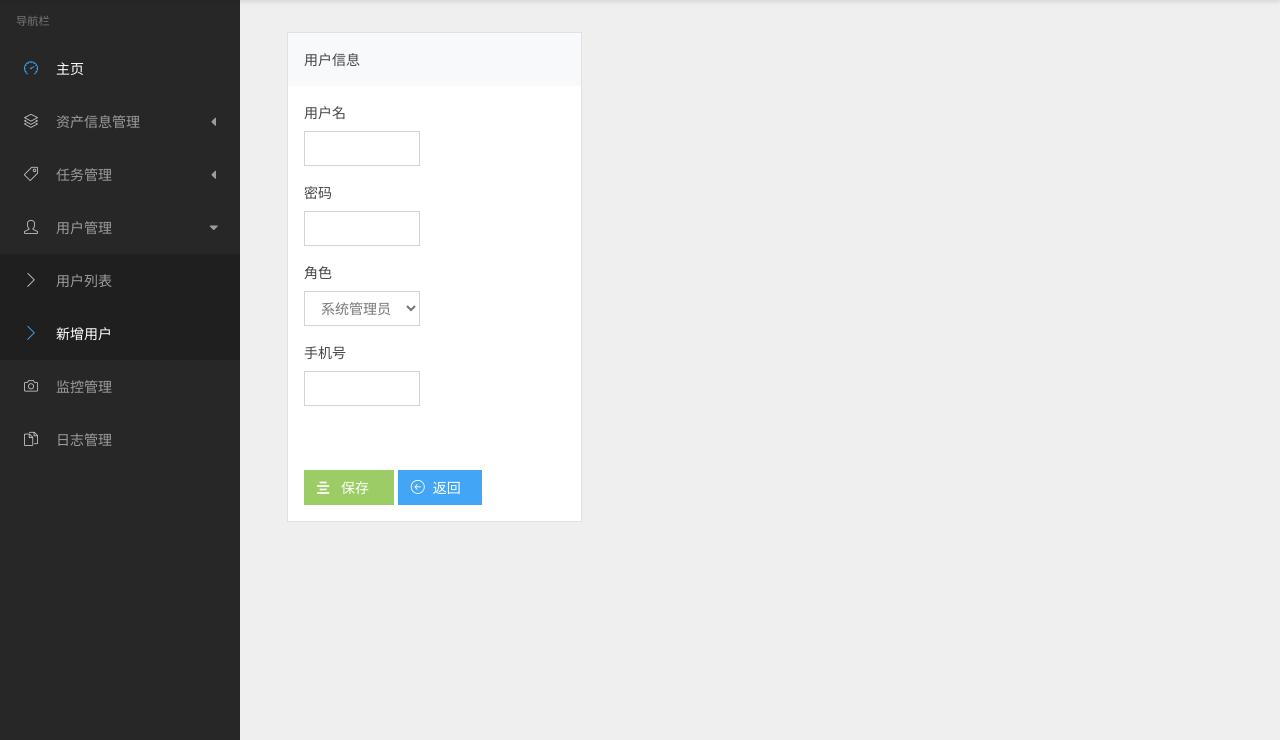
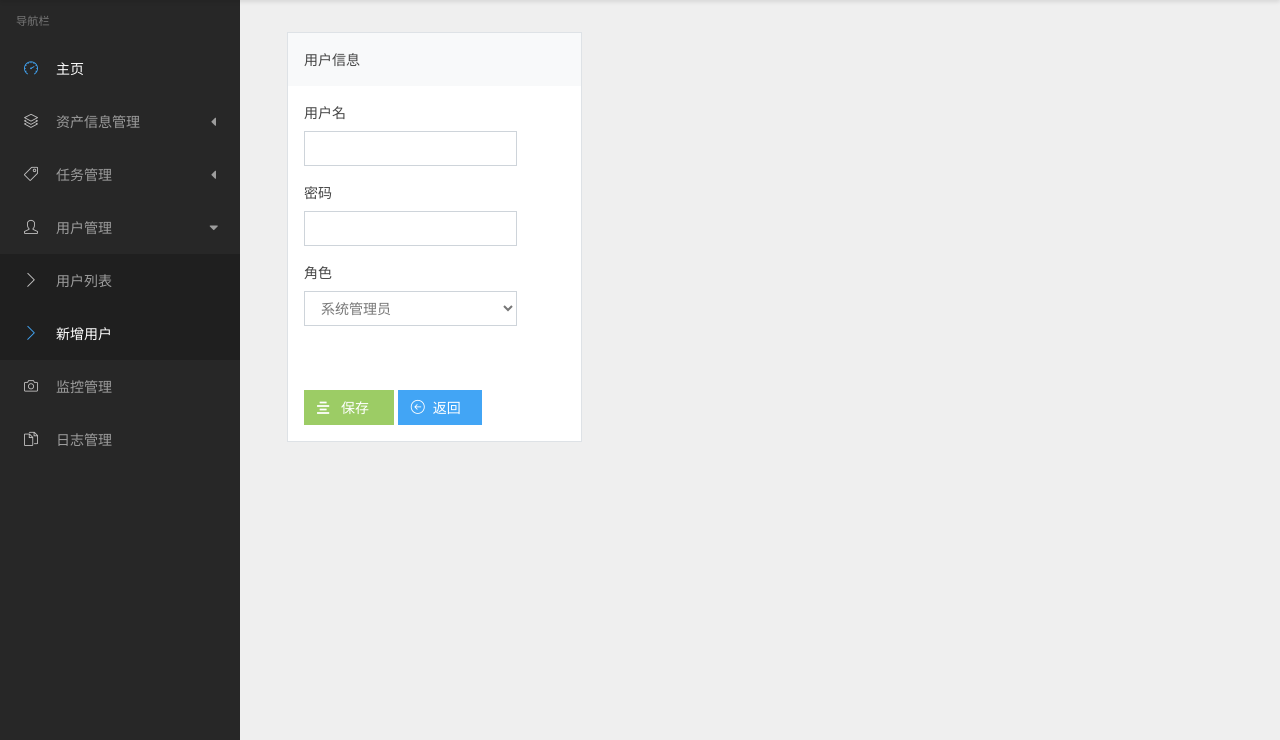
Before and after one commit to LettyCai/OpsAuto, a Django app: template templates/register.html in a window 1280 px wide. Shown: the part 60-800 px from the top of the page. Run offline with Django 3.2, Linux system fonts and the light colour scheme; the template is opened without the code that fills it, so the values that code supplies are empty; some libraries are stand-ins or nearby versions.

Commit message:
20200226

```diff
--- a/templates/register.html
+++ b/templates/register.html
@@ -18,7 +18,7 @@
 
                                     <div class="col-md-12">
                                         <div class="row">
-                                            <div class="col-md-6">
+                                            <div class="col-md-10">
 
                                                 <div class="form-group">
 
@@ -31,7 +31,7 @@
                                         </div>
 
                                         <div class="row">
-                                            <div class="col-md-6">
+                                            <div class="col-md-10">
                                                 <div class="form-group">
                                                     <label class="form-control-label">密码</label>
                                                     <input type="password" class="form-control" name="password" value="">
@@ -40,7 +40,7 @@
                                         </div>
 
                                         <div class="row">
-                                            <div class="col-md-6">
+                                            <div class="col-md-10">
                                                 <div class="form-group">
                                                     <label class="form-control-label">角色</label>
 
@@ -53,14 +53,7 @@
                                             </div>
                                         </div>
 
-                                         <div class="row">
-                                            <div class="col-md-6">
-                                                <div class="form-group">
-                                                    <label class="form-control-label" >手机号</label>
-                                                    <input class="form-control" name="mobile" value="">
-                                                </div>
-                                            </div>
-                                        </div>
+
                                     </div>
                                 </div>
                                 <div>
@@ -85,12 +78,6 @@
 <script language="javascript">
 
 $().ready(function() {
-    jQuery.validator.addMethod("isMobile", function(value, element) {
-                    var length = value.length;
-                    var mobile = /^1[0-9]{10}$/;
-                    // 或者 var mobile = /^1[3,4,5,7,8][0-9]{9}$/;
-                    return this.optional(element) || (length == 11 && mobile.test(value));
-                }, "请正确填写您的手机号码");
 // 在键盘按下并释放及提交后验证提交表单
   $("#userform").validate({
     submitHandler: function() {
@@ -106,10 +93,6 @@ $().ready(function() {
         required: true,
         minlength: 6,
         maxlength: 12
-      },
-      mobile: {
-        required: false,
-        isMobile: true
       },
     },
     messages: {
--- a/templates/userprofile.html
+++ b/templates/userprofile.html
@@ -131,12 +131,10 @@ $().ready(function() {
         maxlength: 12
       },
       password1: {
-        required: true,
         minlength: 6,
         maxlength: 12
       },
       password2: {
-        required: true,
         minlength: 6,
         maxlength: 12,
         equalTo: "#password1"
@@ -156,12 +154,10 @@ $().ready(function() {
         maxlength: "用户名不能多于12个字母"
       },
       password1: {
-        required: "请输入密码",
         minlength: "密码长度不能少于2个字母",
         maxlength: "密码长度不能多于12个字母"
       },
       password2: {
-        required: "请输入密码",
         minlength: "密码长度不能少于6个字母",
         maxlength: "密码长度不能多于12个字母",
           equalTo: "两次输入密码不一致"
```
